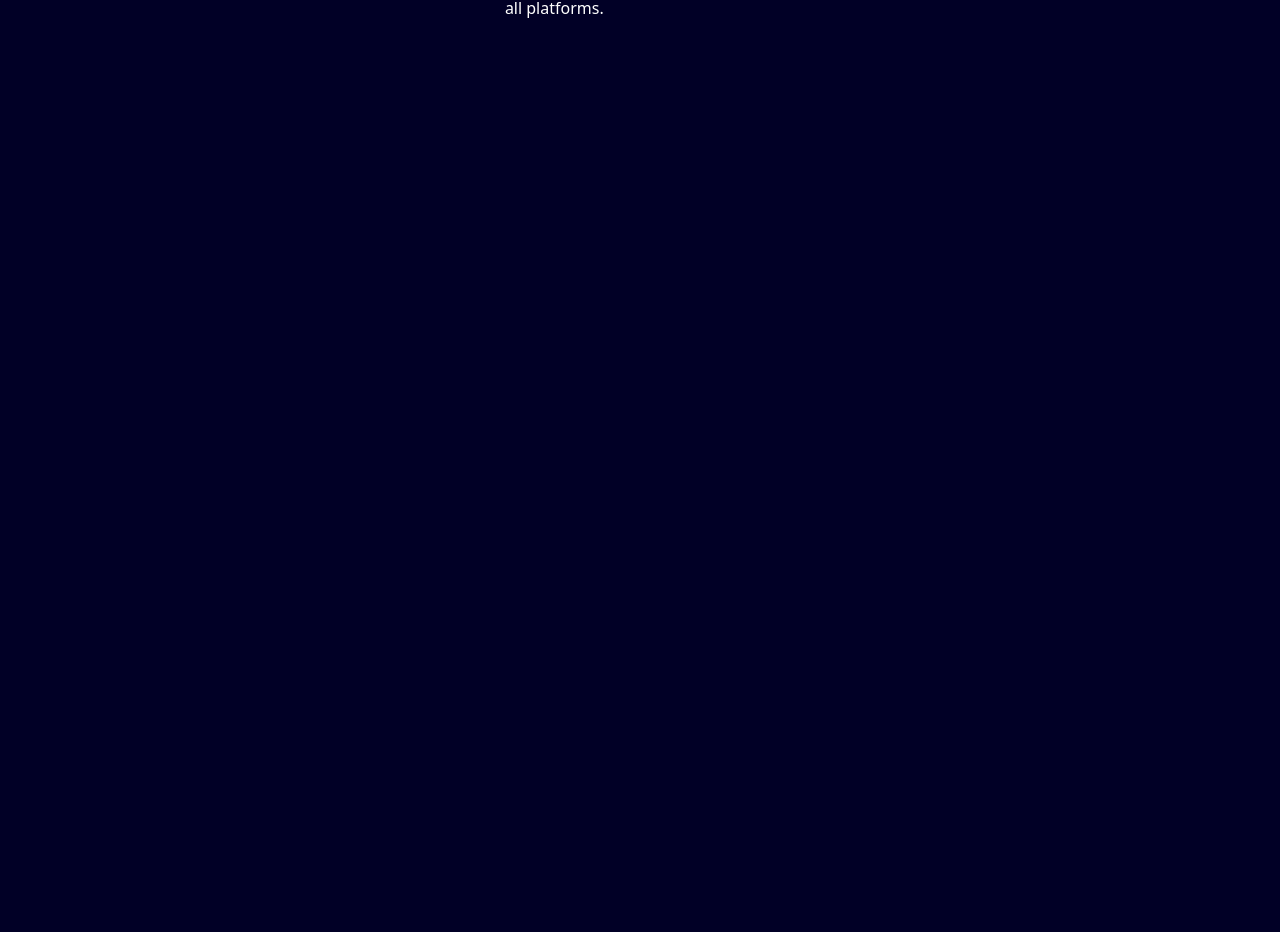
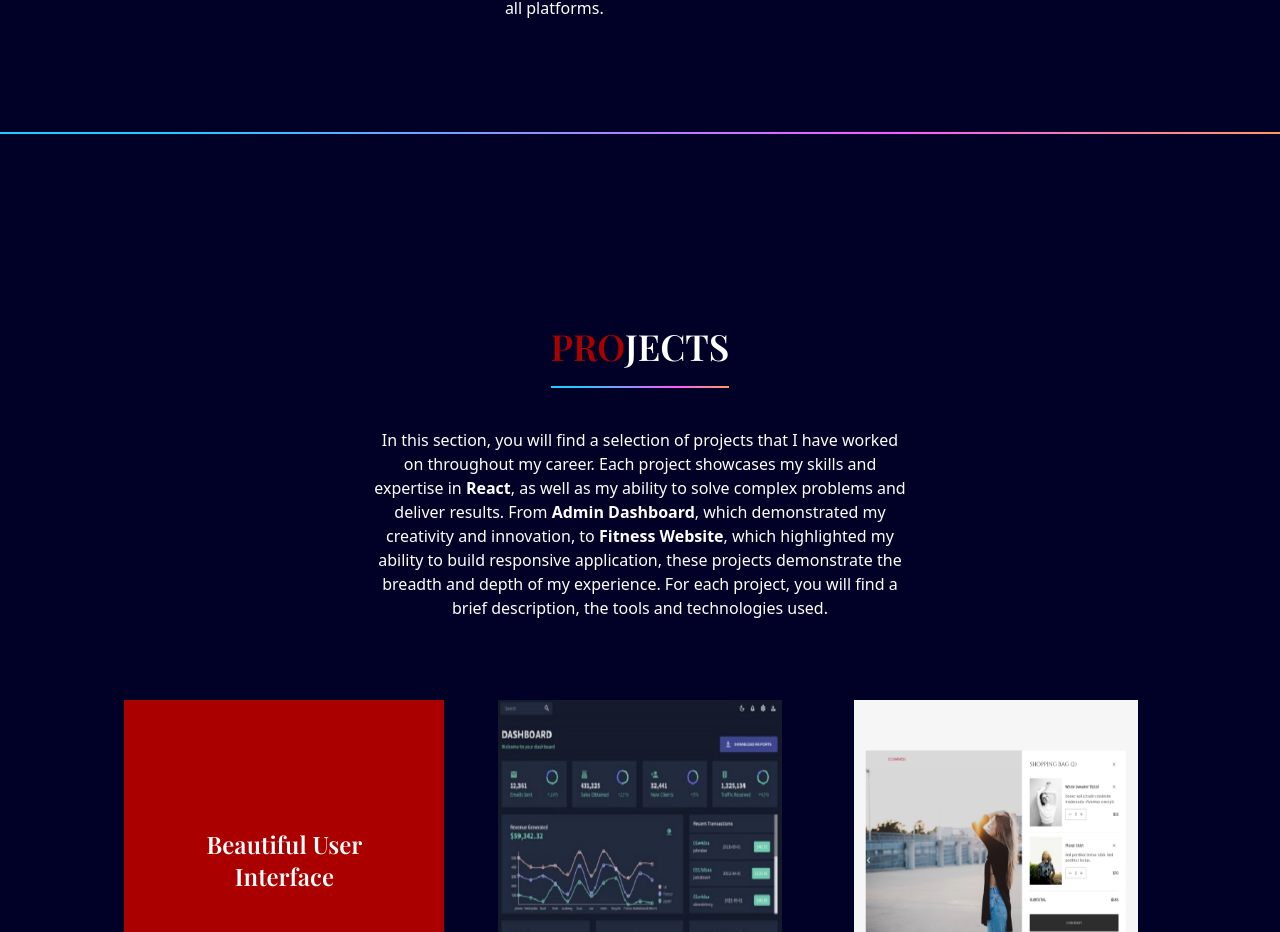
Before and after one commit to Tarek-989/Portfolio, a React (Vite) app: page / in a window 1280 px wide. Shown: the part 1974-2906 px from the top of the page. Before the commit the page ends 2106 px from the top, so only its background shows below. Built offline with nearby package versions, Linux system fonts and the light colour scheme.

Commit message:
create projects page

```diff
--- a/public/output.css
+++ b/public/output.css
@@ -515,12 +515,38 @@ video {
   --tw-backdrop-sepia:  ;
 }
 
+.container{
+  width: 100%;
+}
+
+@media (min-width: 480px){
+  .container{
+    max-width: 480px;
+  }
+}
+
+@media (min-width: 768px){
+  .container{
+    max-width: 768px;
+  }
+}
+
+@media (min-width: 1060px){
+  .container{
+    max-width: 1060px;
+  }
+}
+
 .visible{
   visibility: visible;
 }
 
 .fixed{
   position: fixed;
+}
+
+.absolute{
+  position: absolute;
 }
 
 .relative{
@@ -621,6 +647,10 @@ video {
   margin-top: 1.25rem;
 }
 
+.mt-7{
+  margin-top: 1.75rem;
+}
+
 .mt-8{
   margin-top: 2rem;
 }
@@ -641,20 +671,36 @@ video {
   height: 0.125rem;
 }
 
+.h-24{
+  height: 6rem;
+}
+
 .h-3{
   height: 0.75rem;
-}
-
-.h-32{
-  height: 8rem;
 }
 
 .h-full{
   height: 100%;
 }
 
-.h-24{
-  height: 6rem;
+.h-\[320px\]{
+  height: 320px;
+}
+
+.h-\[400px\]{
+  height: 400px;
+}
+
+.max-h-\[400px\]{
+  max-height: 400px;
+}
+
+.max-h-\[320px\]{
+  max-height: 320px;
+}
+
+.max-h-\[3200px\]{
+  max-height: 3200px;
 }
 
 .w-1\/3{
@@ -677,8 +723,24 @@ video {
   width: 100%;
 }
 
+.w-\[320px\]{
+  width: 320px;
+}
+
+.w-\[400px\]{
+  width: 400px;
+}
+
 .max-w-\[400px\]{
   max-width: 400px;
+}
+
+.max-w-\[320px\]{
+  max-width: 320px;
+}
+
+.max-w-\[3200px\]{
+  max-width: 3200px;
 }
 
 .basis-3\/5{
@@ -750,6 +812,11 @@ video {
   border-bottom-right-radius: 0.125rem;
 }
 
+.bg-blue{
+  --tw-bg-opacity: 1;
+  background-color: rgb(44 188 233 / var(--tw-bg-opacity));
+}
+
 .bg-dark-grey{
   --tw-bg-opacity: 1;
   background-color: rgb(117 117 117 / var(--tw-bg-opacity));
@@ -758,6 +825,11 @@ video {
 .bg-deep-blue{
   --tw-bg-opacity: 1;
   background-color: rgb(1 0 38 / var(--tw-bg-opacity));
+}
+
+.bg-grey{
+  --tw-bg-opacity: 1;
+  background-color: rgb(237 237 237 / var(--tw-bg-opacity));
 }
 
 .bg-red{
@@ -784,12 +856,24 @@ video {
   background-image: linear-gradient(90deg, #24CBFF 14.53%, #FC59FF 69.63%, #FFBD0C 117.73%);
 }
 
+.p-10{
+  padding: 2.5rem;
+}
+
 .p-12{
   padding: 3rem;
 }
 
+.p-16{
+  padding: 4rem;
+}
+
 .p-2{
   padding: 0.5rem;
+}
+
+.p-0{
+  padding: 0px;
 }
 
 .px-10{
@@ -820,6 +904,11 @@ video {
 .py-3{
   padding-top: 0.75rem;
   padding-bottom: 0.75rem;
+}
+
+.py-48{
+  padding-top: 12rem;
+  padding-bottom: 12rem;
 }
 
 .py-6{
@@ -930,6 +1019,10 @@ video {
 .text-yellow{
   --tw-text-opacity: 1;
   color: rgb(253 204 73 / var(--tw-text-opacity));
+}
+
+.opacity-0{
+  opacity: 0;
 }
 
 .transition{
@@ -1081,9 +1174,8 @@ body,
   opacity: 0.5;
 }
 
-.hover\:saturate-200:hover{
-  --tw-saturate: saturate(2);
-  filter: var(--tw-blur) var(--tw-brightness) var(--tw-contrast) var(--tw-grayscale) var(--tw-hue-rotate) var(--tw-invert) var(--tw-saturate) var(--tw-sepia) var(--tw-drop-shadow);
+.hover\:opacity-90:hover{
+  opacity: 0.9;
 }
 
 .hover\:saturate-50:hover{
@@ -1115,6 +1207,20 @@ body,
   }
 }
 
+@media (min-width: 768px){
+  .sm\:grid{
+    display: grid;
+  }
+
+  .sm\:grid-cols-2{
+    grid-template-columns: repeat(2, minmax(0, 1fr));
+  }
+
+  .sm\:grid-cols-3{
+    grid-template-columns: repeat(3, minmax(0, 1fr));
+  }
+}
+
 @media (min-width: 1060px){
   .md\:order-2{
     order: 2;
@@ -1132,20 +1238,32 @@ body,
     display: flex;
   }
 
-  .md\:h-full{
-    height: 100%;
+  .md\:grid{
+    display: grid;
   }
 
   .md\:h-32{
     height: 8rem;
   }
 
+  .md\:h-full{
+    height: 100%;
+  }
+
   .md\:w-1\/3{
     width: 33.333333%;
   }
 
+  .md\:w-2\/4{
+    width: 50%;
+  }
+
   .md\:max-w-\[600px\]{
     max-width: 600px;
+  }
+
+  .md\:grid-cols-3{
+    grid-template-columns: repeat(3, minmax(0, 1fr));
   }
 
   .md\:items-center{
@@ -1164,10 +1282,6 @@ body,
     gap: 4rem;
   }
 
-  .md\:pb-0{
-    padding-bottom: 0px;
-  }
-
   .md\:text-start{
     text-align: start;
   }
--- a/src/App.tsx
+++ b/src/App.tsx
@@ -1,5 +1,5 @@
 import { useEffect, useState } from 'react'
-import { DotGroup, Landing, MySkills, NavBar } from '@/components';
+import { DotGroup, Landing, MySkills, NavBar, Projects } from '@/components';
 import { useMediaQuery } from '@/hooks';
 import { LineGradient, SelectedPage } from '@/shared';
 
@@ -40,6 +40,8 @@ function App() {
 			<Landing setSelectedPage={setSelectedPage} />
 			<LineGradient />
 			<MySkills setSelectedPage={setSelectedPage} />
+			<LineGradient />
+			<Projects setSelectedPage={setSelectedPage} />
 		</div>
 	)
 }
--- /dev/null
+++ b/src/components/Project.tsx
@@ -0,0 +1,28 @@
+import { motion } from 'framer-motion';
+
+type Props = {
+	title: string;
+	subTitle: string;
+}
+
+export const Project = ({ title, subTitle }: Props) => {
+	const overlayStyles = `absolute h-full w-full opacity-0 hover:opacity-90 transition duration-500
+	bg-grey z-30 flex flex-col justify-center items-center text-center p-16 text-deep-blue`;
+	const projectTitle = title.split(' ').join('-').toLowerCase();
+	const projectVariant = {
+		hidden: { opacity: 0, scale: 0.8 },
+		visible: { opacity: 1, scale: 0.8 },
+	}
+	return (
+		<motion.div
+			className='relative'
+			variants={projectVariant}
+		>
+			<div className={overlayStyles}>
+				<p className='text-2xl font-playFair'>{title}</p>
+				<p className='mt-7'>{subTitle}</p>
+			</div>
+			<img className='w-[400px] h-[400px]' src={`../assets/${projectTitle}.jpeg`} alt={projectTitle} />
+		</motion.div>
+	)
+}
--- /dev/null
+++ b/src/components/Projects.tsx
@@ -0,0 +1,92 @@
+import { LineGradient, PageProps, SelectedPage } from '@/shared';
+import { motion } from 'framer-motion';
+import { Project } from './Project';
+
+export const Projects = ({ setSelectedPage }: PageProps) => {
+	const container = {
+		hidden: {},
+		visible: { transition: { staggerChildren: 0.2 } }
+	}
+	return (
+		<section id={SelectedPage.Projects} className='py-48 w-5/6 mx-auto'>
+			{/* Heading */}
+			<motion.div
+				onViewportEnter={() => setSelectedPage(SelectedPage.Projects)}
+				className='md:w-2/4 mx-auto text-center'
+				initial='hidden'
+				whileInView='visible'
+				viewport={{ once: true, amount: 0.5 }}
+				transition={{ duration: 0.5 }}
+				variants={{
+					hidden: { opacity: 0, y: -50 },
+					visible: { opacity: 1, y: 0 },
+				}}
+			>
+				<div>
+					<p className='font-playFair font-semibold text-4xl'>
+						<span className='text-red'>PRO</span>JECTS
+					</p>
+					<div className='flex justify-center mt-5'>
+						<LineGradient width='w-1/3' />
+					</div>
+				</div>
+				<p className='my-10'>
+					In this section, you will find a selection of projects that I have worked on
+					throughout my career. Each project showcases my skills and expertise in <b>React</b>,
+					as well as my ability to solve complex problems and deliver results.
+					From <b>Admin Dashboard</b>, which demonstrated my creativity and innovation, to <b>Fitness Website</b>,
+					which highlighted my ability to build responsive application, these projects
+					demonstrate the breadth and depth of my experience.
+					For each project, you will find a brief description, the tools and technologies used.
+				</p>
+			</motion.div>
+
+			{/* Projects */}
+			<div className='flex justify-center'>
+				<motion.div
+					className='md:grid md:grid-cols-3 justify-center text-center items-center'
+					initial='hidden'
+					whileInView='visible'
+					viewport={{ once: true, amount: 0.5 }}
+					variants={container}
+				>
+					{/* Row 1 */}
+					<div
+						className='flex justify-center text-center items-center p-10 bg-red
+							w-[320px] h-[320px] text-2xl font-playFair font-semibold mx-auto'
+					>
+						Beautiful User Interface
+					</div>
+					<Project
+						title='Admin Dashboard'
+						subTitle='An admin dashboard website built with React,
+					 		Material-UI, and nivo charts to provide an easy-to-use interface for managing business operations.
+					 		With customizable charts and graphs, and comprehensive reporting tools, monitor sales, inventory,
+					   		and customer relationships with ease.' />
+					<Project title='Project 2' subTitle='' />
+
+					{/* Row 2 */}
+					<Project title='Project 3' subTitle='' />
+					<Project title='Project 4' subTitle='' />
+					<Project title='Project 5' subTitle='' />
+
+					{/* Row 3 */}
+					<Project title='Project 6' subTitle='' />
+					<Project
+						title='Landing page for fitness website'
+						subTitle='A responsive landing page built with React, Tailwindcss
+						 and designed with a mobile-first approach, providing an optimized user
+						 experience on all devices, with a modern and clean design, engaging copy,
+						 clear calls-to-action, and high-quality images that showcase fitness programs,
+						 nutrition plans, and coaching services.' />
+					<div
+						className='flex justify-center text-center items-center p-10 bg-blue
+							w-[320px] h-[320px] text-2xl font-playFair font-semibold mx-auto'
+					>
+						Smooth User Experience
+					</div>
+				</motion.div>
+			</div>
+		</section>
+	)
+}
--- a/src/components/index.ts
+++ b/src/components/index.ts
@@ -4,3 +4,5 @@ export * from './DotGroup';
 export * from './Landing';
 export * from './SocialMediaIcons';
 export * from './MySkills';
+export * from './Projects';
+export * from './Project';
```
